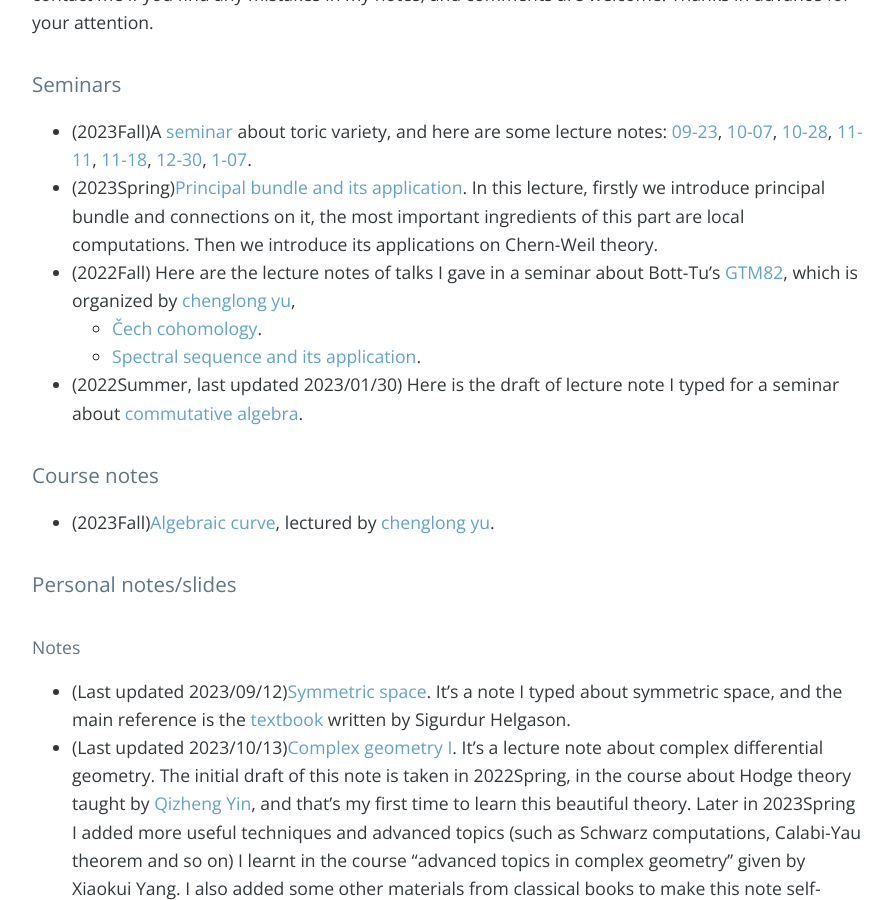
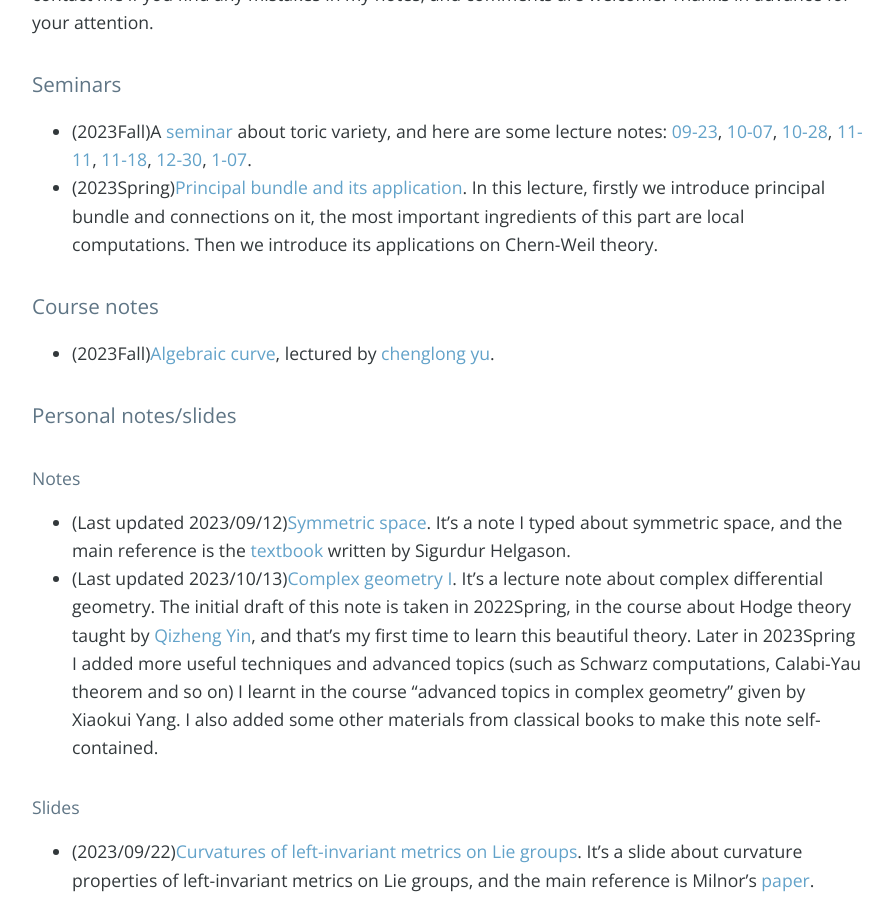
Before and after one commit to Louis-shuo-wang/Louis-shuo-wang.github.io, a Jekyll site: the page built from index.md, in a window 1280 px wide and 900 px high, scrolled down 591 px. Shown: the whole window, without its empty margins (192-1085 px from the left). Built offline with Jekyll 4.4.1, drawn with Linux system fonts in a browser that asks for light colours; nearby versions of some CDN libraries; our own code applies the rules of GitHub Pages for plain Markdown files; the list of posts is cut into pages by our own code; comment, search, counter and statistics services are not loaded.

Commit message:
Update index.md

```diff
--- a/index.md
+++ b/index.md
@@ -6,10 +6,6 @@ My email is swang666-c@my.cityu.edu.hk or surwing912@gmail.com, and my workstati
 ### Seminars
 * (2023Fall)A  [seminar](notes/2023Fall/toric/syllabus.pdf) about toric variety, and here are some lecture notes: [09-23](notes/2023Fall/toric/09-23.pdf), [10-07](notes/2023Fall/toric/10-07.pdf), [10-28](notes/2023Fall/toric/10-28.pdf), [11-11](notes/2023Fall/toric/11-11.pdf), [11-18](notes/2023Fall/toric/11-18.pdf), [12-30](notes/2023Fall/toric/12-30,01-07.pdf), [1-07](notes/2023Fall/toric/12-30,01-07.pdf).
 * (2023Spring)[Principal bundle and its application](notes/2023Spring/geometry_of_principal_bundle.pdf). In this lecture, firstly we introduce principal bundle and connections on it, the most important ingredients of this part are local computations. Then we introduce its applications on Chern-Weil theory.
-* (2022Fall) Here are the lecture notes of talks I gave in a seminar about Bott-Tu's [GTM82](https://link.springer.com/book/10.1007/978-1-4757-3951-0), which is organized by [chenglong yu](https://chenglongyu.github.io/),
-   - [Čech cohomology](notes/2022Fall/Cech_cohomology.pdf).
-   - [Spectral sequence and its application](notes/2022Fall/Spectral_sequence.pdf).
- * (2022Summer, last updated 2023/01/30) Here is the draft of lecture note I typed for a seminar about [commutative algebra](notes/2022Summer/commutative_algebra.pdf).
 
 
 ### Course notes
```
